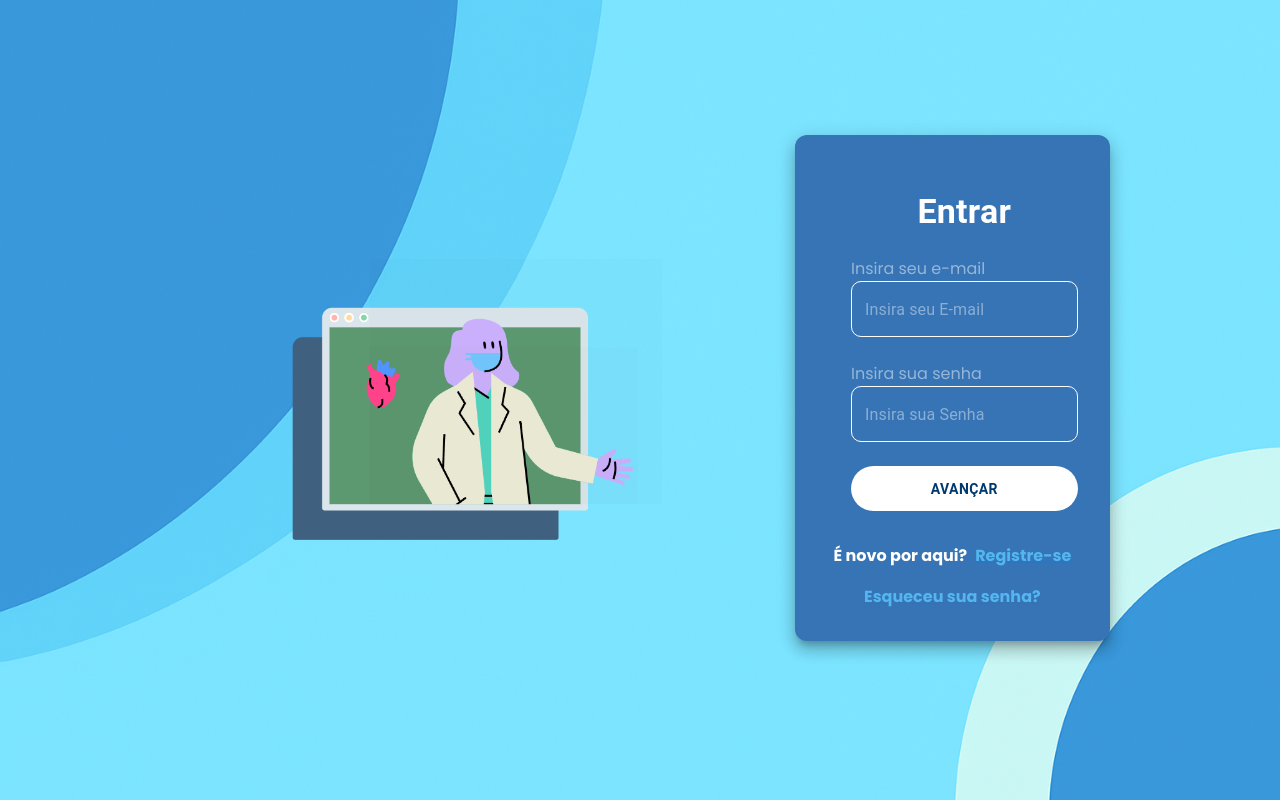
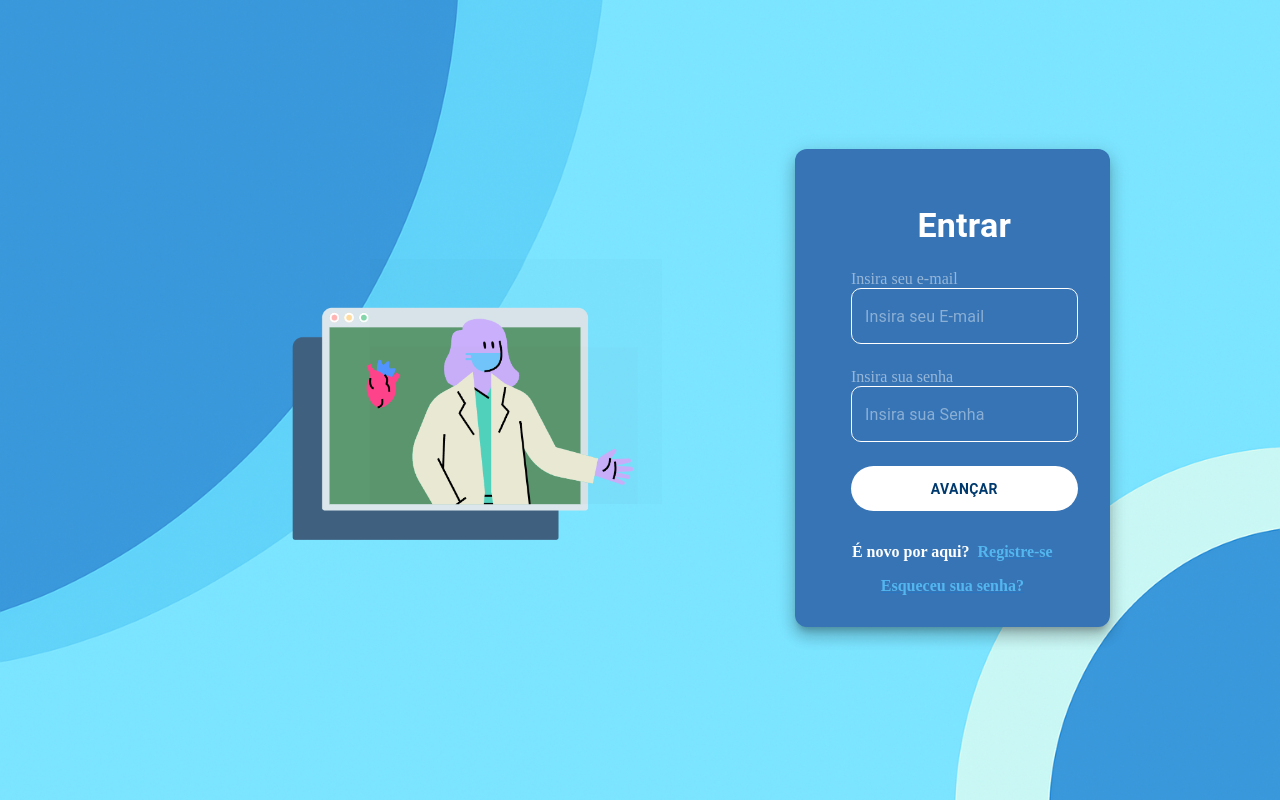
Before and after one commit to Nexterzin/TCC---Adaptative-IA, a Next.js app: page / in a window 1280 px wide. Built offline with nearby package versions, Linux system fonts and the light colour scheme.

Commit message:
[COMMIT] Commit para dar pull na dev.

```diff
--- a/package.json
+++ b/package.json
@@ -11,10 +11,10 @@
   "dependencies": {
     "@emotion/react": "^11.14.0",
     "@emotion/styled": "^11.14.0",
-    "@mui/icons-material": "^7.0.2",
+    "@mui/icons-material": "^7.2.0",
     "@mui/material": "^6.4.6",
     "@mui/styled-engine-sc": "^6.4.6",
-    "next": "15.2.1",
+    "next": "^15.3.5",
     "react": "^19.0.0",
     "react-dom": "^19.0.0",
     "react-toastify": "^11.0.5",
--- a/src/app/layout.js
+++ b/src/app/layout.js
@@ -1,21 +1,11 @@
-
-import { Poppins } from 'next/font/google';
-
-const poppins = Poppins({
-  subsets: ['latin'],
-  display: 'swap',
-  variable: '--font-poppins',
-  weight: ['100', '200', '300', '400', '500', '600', '700', '800', '900']
-});
-
 export const metadata = {
-  title: 'Predição de diabetes',
-  description: 'Sistema que traz uma predição de diabetes com o uso de Machine Learning',
+  title: 'Next.js',
+  description: 'Generated by Next.js',
 }
 
 export default function RootLayout({ children }) {
   return (
-    <html className={`${poppins.variable}`}>
+    <html lang="en">
       <body>{children}</body>
     </html>
   )
```
Also changed, not shown: src/app/Theme/themeContext.js (deleted, +0 -22 lines), 1 other file (tests, documents, lock files or other folders).
